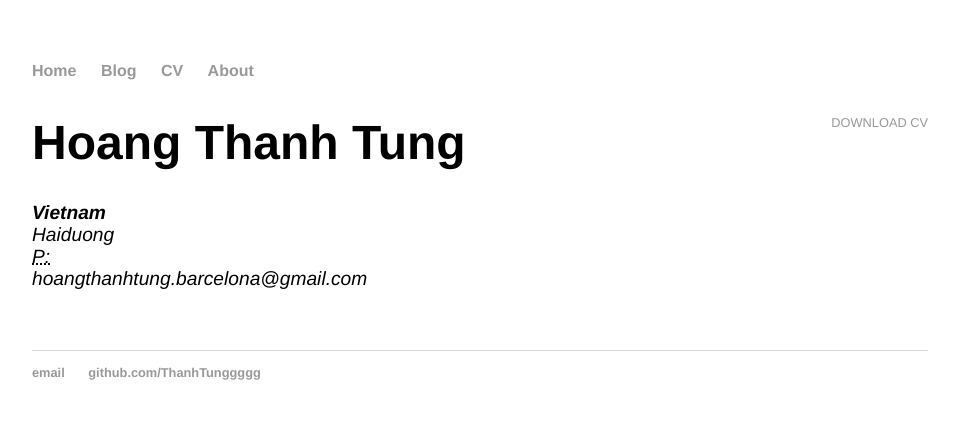
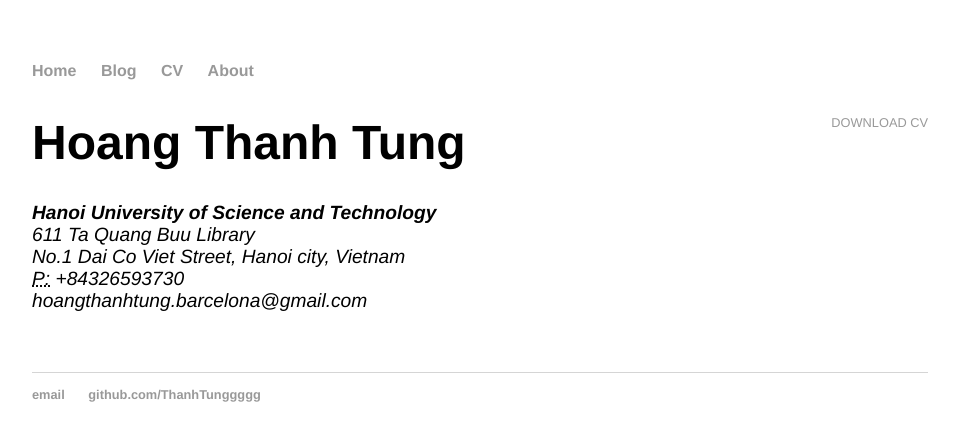
Before and after one commit to ThanhTunggggg/ThanhTunggggg.github.io, a Jekyll site: the page built from cv/index.html, in a window 1280 px wide. Shown: the top 441 px of the page, without its empty margins (160-1119 px from the left). Built offline with Jekyll 4.4.1, drawn with Linux system fonts in a browser that asks for light colours.

Commit message:
update cv

```diff
--- a/cv/index.html
+++ b/cv/index.html
@@ -7,9 +7,10 @@ title: CV of Thanh Tung
 		<a href="#" class="download" title="Download CV as PDF">Download CV</a>
 					<h1>Hoang Thanh Tung</h1>
 					<address>
-					<strong>Vietnam</strong><br>
-					Haiduong<br>
-					<abbr title="phone">P:</abbr> <br>
+					<strong>Hanoi University of Science and Technology</strong><br>
+					611 Ta Quang Buu Library<br>
+					No.1 Dai Co Viet Street, Hanoi city, Vietnam<br>
+					<abbr title="phone">P:</abbr> +84326593730<br>
 					<span class="obfuscate">hoangthanhtung.barcelona@gmail.com</span>
 					</address>
 
```
